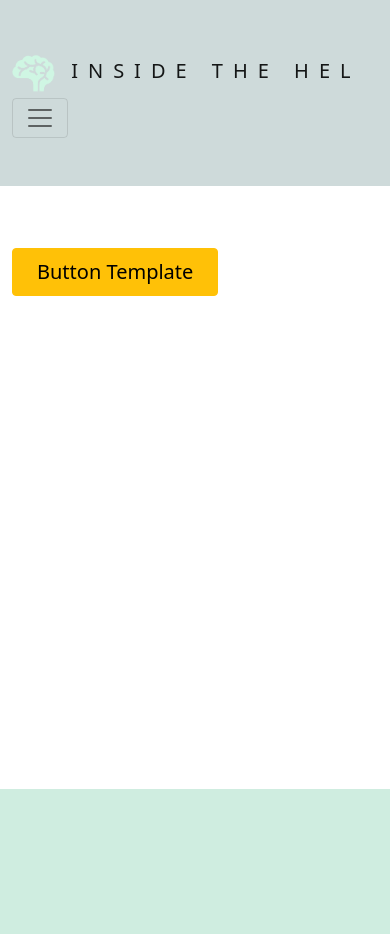
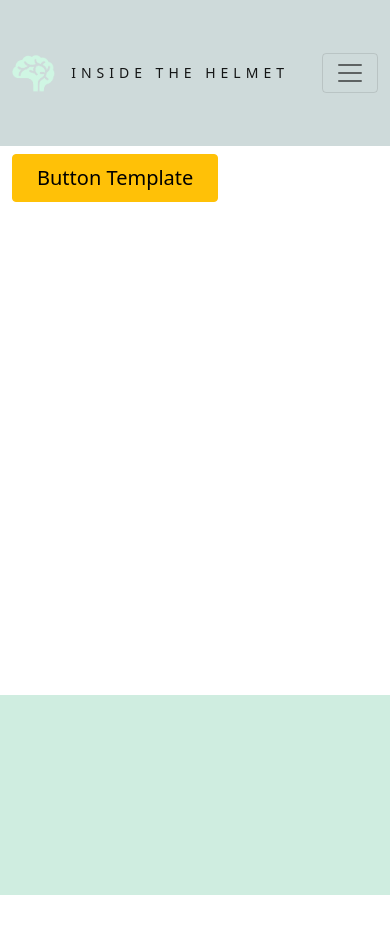
Before and after one commit to magdalenaperry/InsideTheHelmet, a React (Create React App) app in the folder client/: page / in a window 390 px wide. Shown: the top 934 px of the page. After the commit the page ends 895 px from the top, so only its background shows below. Built offline with nearby package versions, Linux system fonts and the light colour scheme.

Commit message:
nav bar mobile first

```diff
--- a/client/src/App.css
+++ b/client/src/App.css
@@ -13,15 +13,16 @@ html,
 
 /* semantic stylings */
 header {
-  margin-top: 150px;
+  /* margin-top: 150px; */
 }
 
 nav{
   background-color: var(--nav-color);
+  /* font-size: 12px; */
 }
 
 main {
-  margin-top: 90px;
+  /* margin-top: 90px; */
   position: relative;
   min-height: 65vh;
 }
@@ -67,7 +68,8 @@ h5 {
 }
 
 .navBrand {
-  letter-spacing: 10px;
+  letter-spacing: 5px;
+  font-size: 14px;
   text-transform: uppercase;
 }
 
--- a/client/src/components/Navbar/index.js
+++ b/client/src/components/Navbar/index.js
@@ -16,7 +16,7 @@ function Navbar() {
       <>
 
         {/* <!-- Navbar --> */}
-        <nav className="navbar navbar-expand-lg navbar-light fixed-top py-5">
+        <nav className="navbar navbar-expand-lg navbar-light py-5">
           {/* <!-- Container wrapper --> */}
           <div className="container-fluid">
             {/* <!-- Navbar brand --> */}
@@ -24,7 +24,7 @@ function Navbar() {
             <Link className="navbar-brand logo" to="/">
               <img src={Logo} alt="logo" height="40px" />
 
-              <span className="navBrand ms-3 fs-5">inside the helmet</span>
+              <span className="navBrand fs-5-lg ms-3">inside the helmet</span>
             </Link>
 
             {/* <!-- Toggle button --> */}
```
